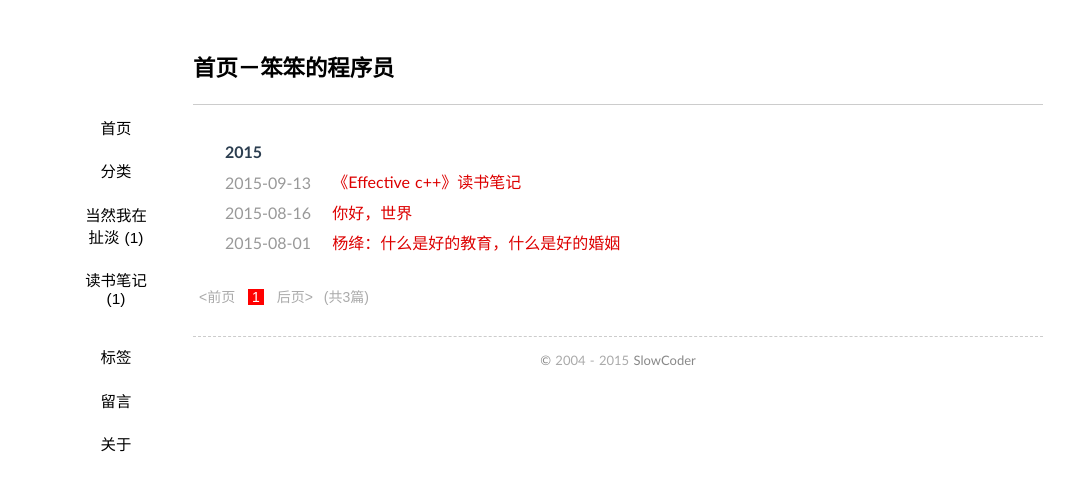
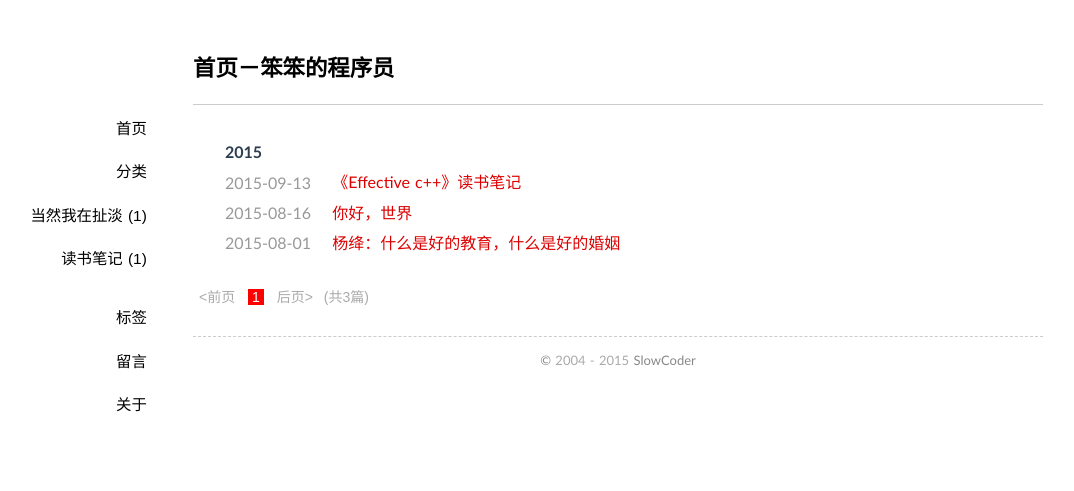
Before and after one commit to hellorld/hellorld.github.io, a Jekyll site: the page built from index.html, in a window 1280 px wide. Shown: the top 491 px of the page, without its empty margins (22-1096 px from the left). Built offline with Jekyll 4.4.1, drawn with Linux system fonts in a browser that asks for light colours; Markdown is read by kramdown in place of the engine named in the settings; the list of posts is cut into pages by our own code.

Commit message:
adjust style

```diff
--- a/media/css/style.css
+++ b/media/css/style.css
@@ -52,7 +52,7 @@
 .pageNav{font-weight:bold;font-size:17px;}
 .pageNavInvalid{font-weight:bold;font-size:17px;color:#D0D0D0;}
 header{padding:.5em 0;border-bottom: 1px solid #cccccc;}
-nav{font-family:"Electrolize",sans-serif;font-size:1.1em;text-transform:uppercase;float:left;margin-left:-8em;width:6em;text-align:center;padding: 0em 0em;}
+nav{font-family:"Electrolize",sans-serif;font-size:1.1em;text-transform:uppercase;float:left;margin-left:-12em;width:10em;text-align:right;padding: 0em 0em;}
 nav a{display:block;padding:.7em 1em;color:#000000;}
 nav a:hover{background-color:#ff0000;text-decoration:none;color:#f9f9f9;-webkit-transition:color .2s linear;}
 .post{padding:.5em 0em;}
```
